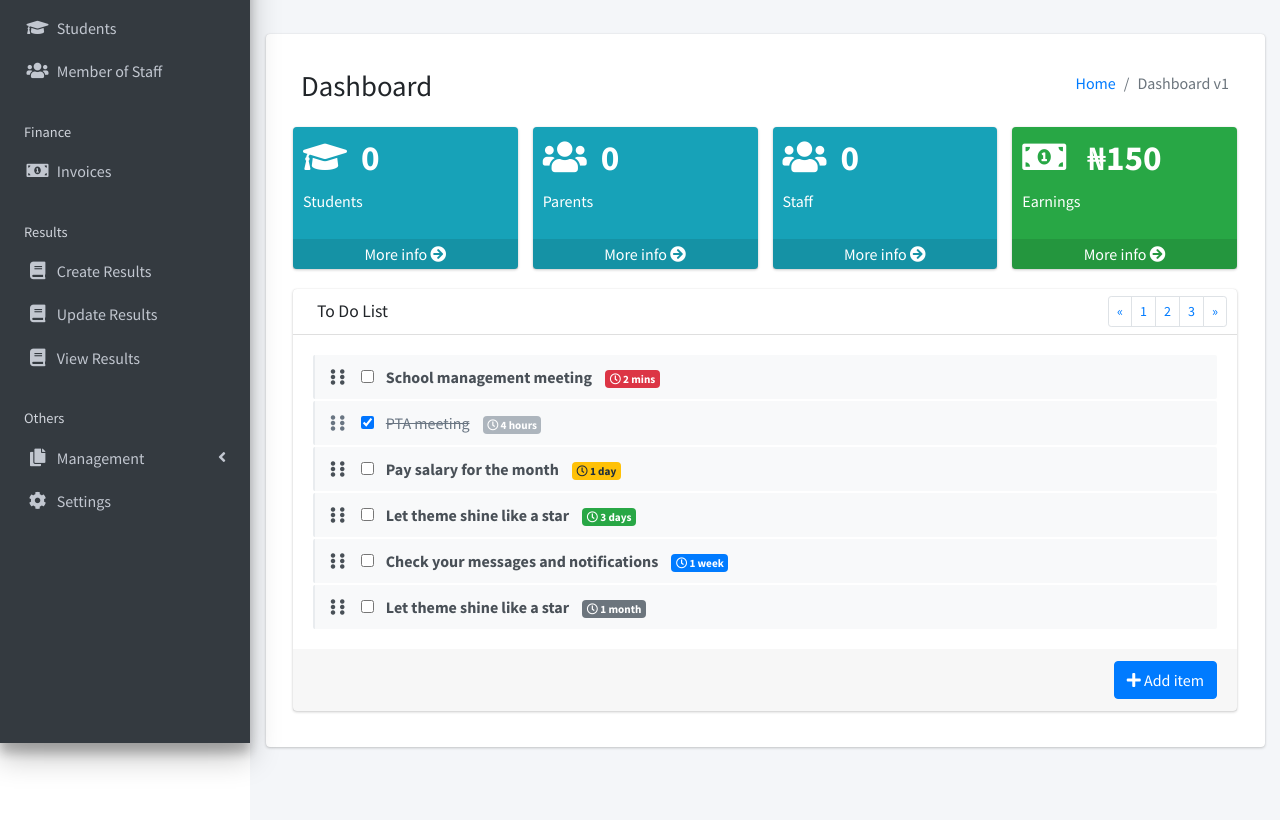
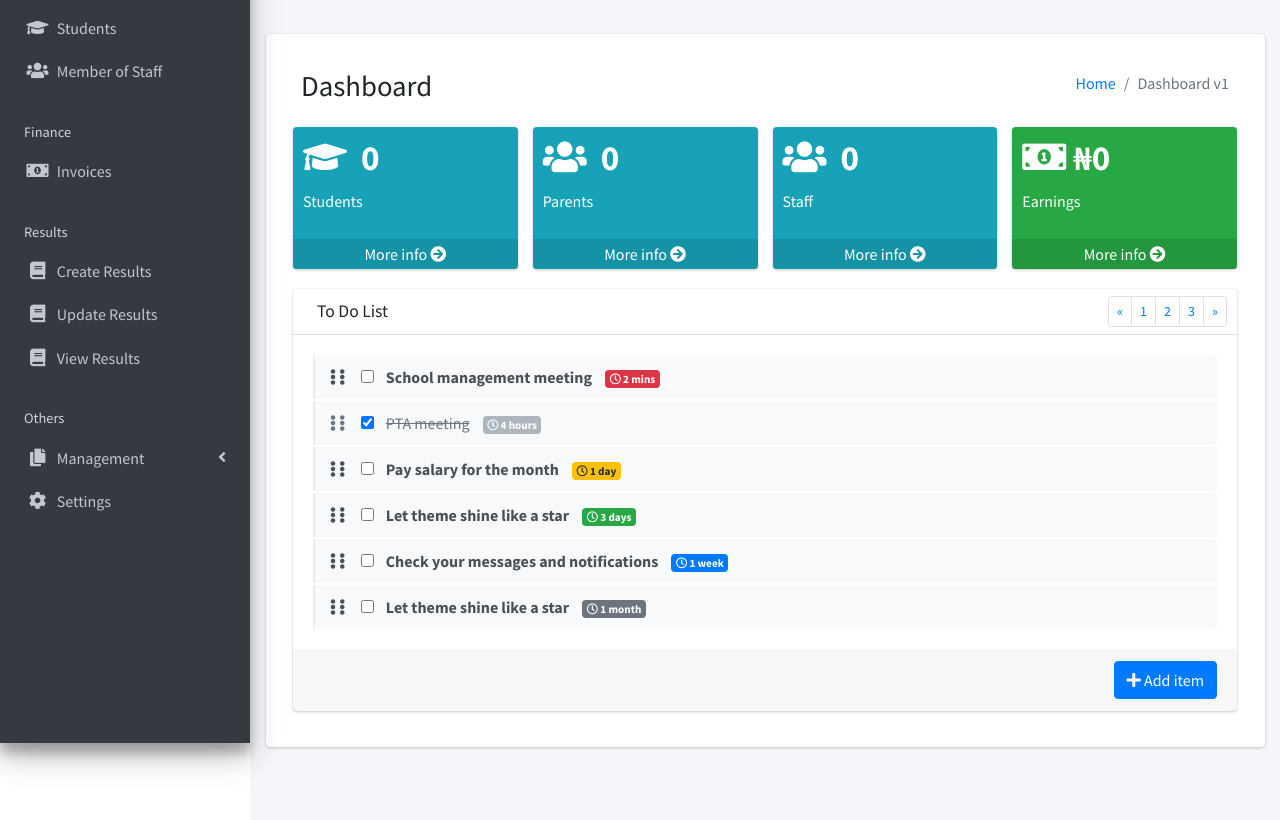
Before and after one commit to preciousimo/sonips_management_system, a Django app: page / in a window 1280 px wide. Shown: the part 57-877 px from the top of the page. Run offline with Django 3.2, Linux system fonts and the light colour scheme; the visitor is signed in with stand-in values (Sample User, id 1); data that the repository does not hold is empty; some libraries are stand-ins or nearby versions.

Commit message:
Change dummy number for earnings data

```diff
--- a/templates/index.html
+++ b/templates/index.html
@@ -71,7 +71,7 @@
             <!-- small box -->
             <div class="small-box bg-success">
               <div class="inner">
-                <h3><i class="fas fa-money-bill-alt" aria-hidden="true"></i>&nbsp;&nbsp; ₦150</h3>
+                <h3><i class="fas fa-money-bill-alt" aria-hidden="true"></i>&nbsp;₦0</h3>
                 <p>Earnings</p>
               </div>
               <div class="icon">
```
